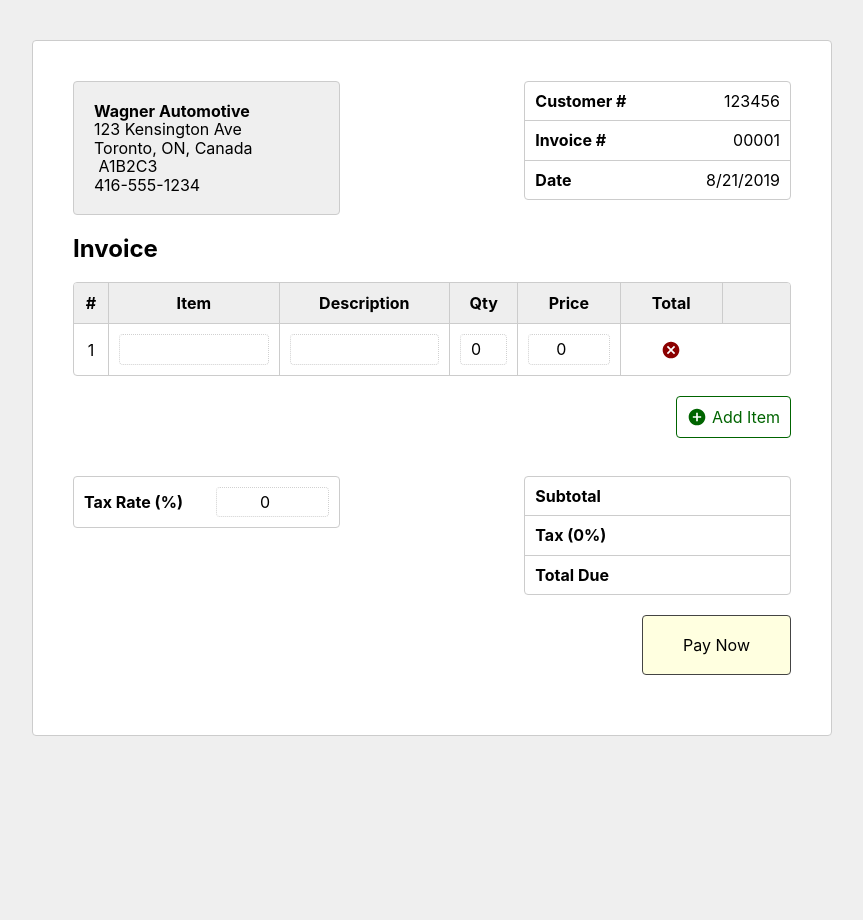
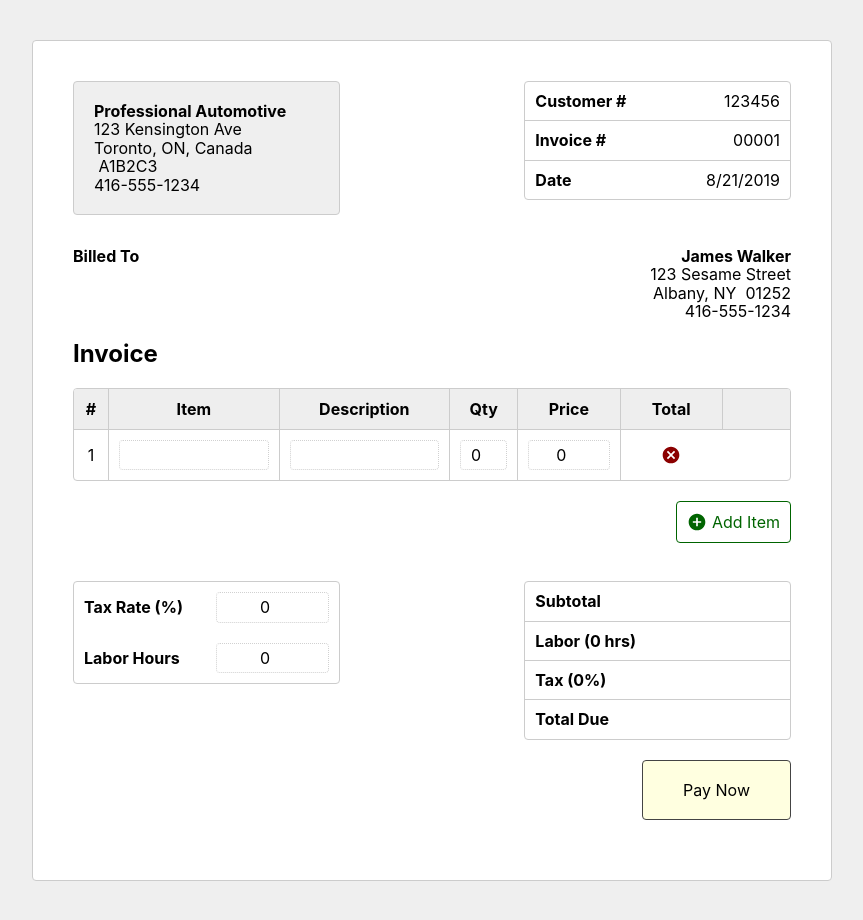
Before and after one commit to gideonibemerejr/car-repair-invoice, a React (Create React App) app: page / in a window 1280 px wide. Shown: the whole page, without its empty margins (208-1071 px from the left). Before the commit the page ends 800 px from the top, so only its background shows below. Built offline with nearby package versions, Linux system fonts and the light colour scheme.

Commit message:
Update Invoice Header to include Billed To addressee

```diff
--- a/public/index.html
+++ b/public/index.html
@@ -9,6 +9,11 @@
       name="description"
       content="Web site created using create-react-app"
     />
+    <link
+      rel="stylesheet"
+      href="https://unpkg.com/tachyons@4.10.0/css/tachyons.min.css"
+    />
+
     <link rel="apple-touch-icon" href="logo192.png" />
     <!--
       manifest.json provides metadata used when your web app is installed on a
--- a/src/components/Invoice/index.jsx
+++ b/src/components/Invoice/index.jsx
@@ -11,9 +11,10 @@ class Invoice extends Component {
     state = {
         date: new Date().toLocaleDateString() ,
         taxRate: 0.00,
+        labor: 0,
         lineItems: [
             {
-
+                id: 'initial',
                 item: '',
                 description: '',
                 quantity: 0,
@@ -22,6 +23,17 @@ class Invoice extends Component {
             },
         ]
      }
+     handleInvoiceChange = (e) => {
+       this.setState({[e.target.name]: e.target.value})
+     }
+     handleLineItemChange = (elementIndex) => (event) => {
+       let lineItems = this.state.lineItems.map((item, i) => {
+         if (elementIndex !== i) return item
+         return {...item, [event.target.name]: event.target.value }
+       })
+       this.setState({lineItems})
+     }
+
     render() {
         return (
             <div className={styles.invoice}>
@@ -30,7 +42,7 @@ class Invoice extends Component {
             </div> */}
             <div className={styles.addresses}>
               <div className={styles.from}>
-                <strong>Wagner Automotive</strong><br />
+                <strong>Professional Automotive</strong><br />
                   123 Kensington Ave<br />
                   Toronto, ON, Canada &nbsp;A1B2C3<br />
                   416-555-1234
@@ -52,6 +64,18 @@ class Invoice extends Component {
                 </div>
               </div>
             </div>
+            <div className="flex justify-between">
+              <div className="mt4 mr5 tl">
+                <strong>Billed To</strong>
+              </div>
+              <div className="mt4 tr">
+              <strong>James Walker</strong><br />
+                  123 Sesame Street<br />
+                  Albany, NY &nbsp;01252<br />
+                  416-555-1234
+              </div>
+
+              </div>
             <h2>Invoice</h2>
             <LineItems
             items={this.state.lineItems}
@@ -70,6 +94,10 @@ class Invoice extends Component {
                 <div className={styles.value}>
                     <input name="taxRate" type="number" step="0.01" value={this.state.taxRate} onChange={this.handleInvoiceChange} onFocus={this.handleFocusSelect} />
                 </div>
+                <div className={styles.label}>Labor Hours</div>
+                <div className={styles.value}>
+                    <input name="labor" type="number" step="0.01" value={this.state.labor} onChange={this.handleInvoiceChange} onFocus={this.handleFocusSelect} />
+                </div>
               </div>
             </div>
           </form>
@@ -80,9 +108,14 @@ class Invoice extends Component {
                 {/* <div className={`${styles.value} ${styles.currency}`}>{this.formatCurrency(this.calcLineItemsTotal())}</div> */}
               </div>
               <div className={styles.row}>
+                <div className={styles.label}>Labor ({this.state.labor} hrs)</div>
+                {/* <div className={`${styles.value} ${styles.currency}`}>{this.formatCurrency(this.calcGrandTotal())}</div> */}
+              </div>
+              <div className={styles.row}>
                 <div className={styles.label}>Tax ({this.state.taxRate}%)</div>
                 {/* <div className={`${styles.value} ${styles.currency}`}>{this.formatCurrency(this.calcTaxTotal())}</div> */}
               </div>
+
               <div className={styles.row}>
                 <div className={styles.label}>Total Due</div>
                 {/* <div className={`${styles.value} ${styles.currency}`}>{this.formatCurrency(this.calcGrandTotal())}</div> */}
```
